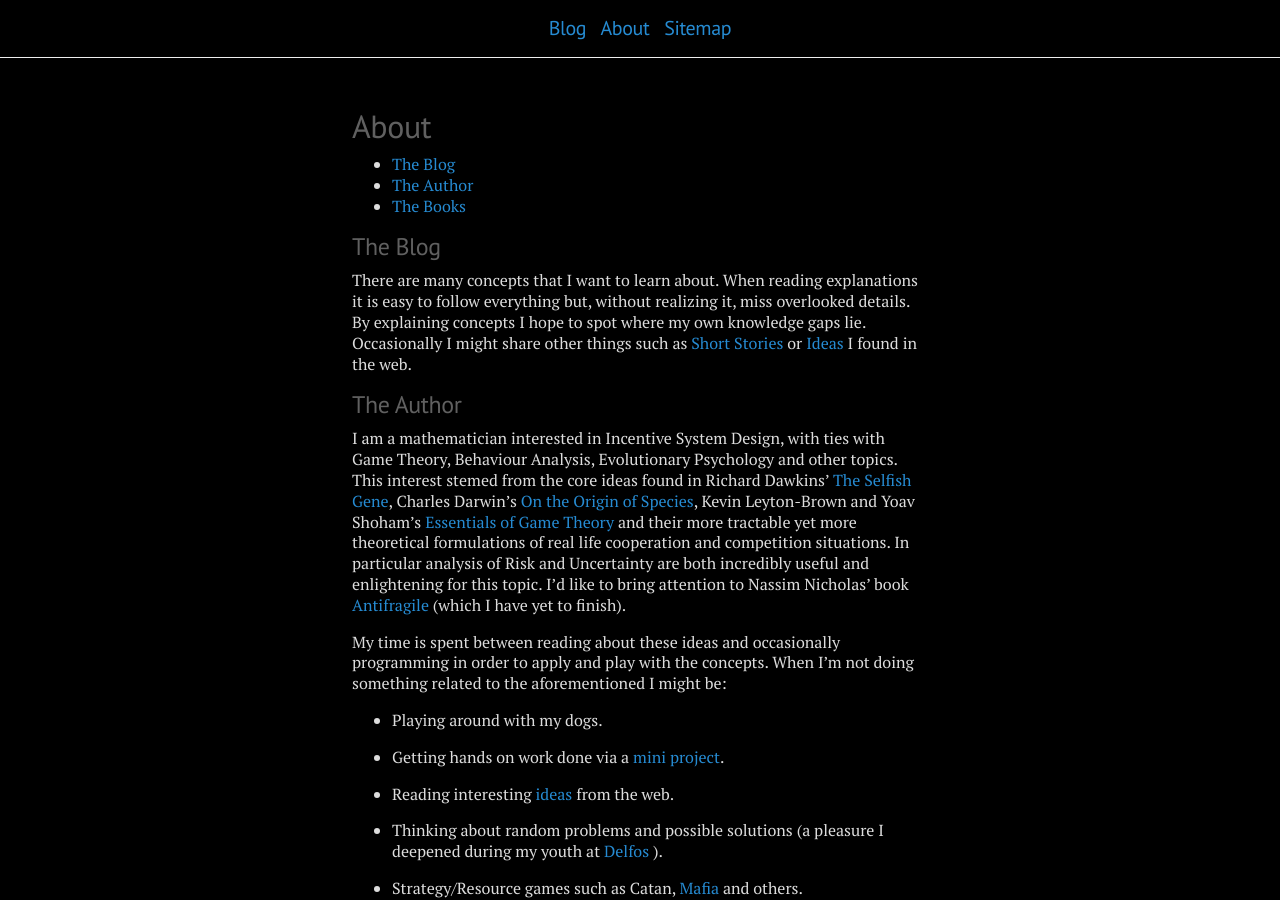
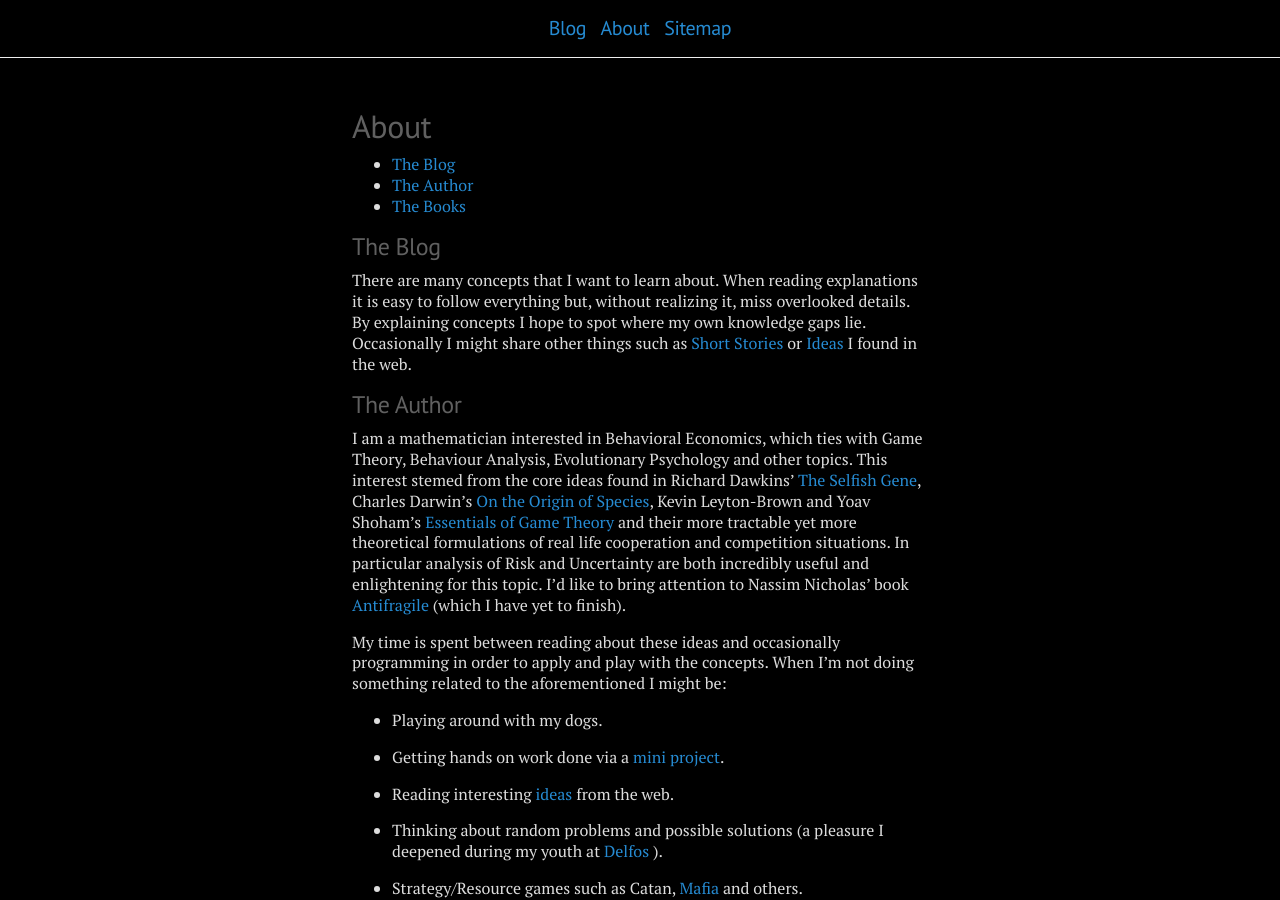
Before and after one commit to migueltorrescosta/migueltorrescosta.github.io, a Jekyll site: the page built from page_About.md, in a window 1280 px wide and 900 px high. Built offline with Jekyll 4.4.1, drawn with Linux system fonts in a browser that asks for light colours.

Commit message:
Rephrasing: Incentive System Design -> Behaviour Economics

```diff
--- a/page_About.md
+++ b/page_About.md
@@ -14,7 +14,7 @@ There are many concepts that I want to learn about. When reading explanations it
 
 ## The Author
 
-I am a mathematician interested in Incentive System Design, with ties with Game Theory, Behaviour Analysis, Evolutionary Psychology and other topics. This interest stemed from the core ideas found in Richard Dawkins' [The Selfish Gene](https://www.goodreads.com/book/show/61535.The_Selfish_Gene), Charles Darwin's [On the Origin of Species](https://www.goodreads.com/book/show/22463.The_Origin_of_Species), Kevin Leyton-Brown and Yoav Shoham's [Essentials of Game Theory](https://www.goodreads.com/book/show/4253377-essentials-of-game-theory) and their more tractable yet more theoretical formulations of real life cooperation and competition situations. In particular analysis of Risk and Uncertainty are both incredibly useful and enlightening for this topic. I'd like to bring attention to Nassim Nicholas' book [Antifragile](https://www.goodreads.com/book/show/13530973-antifragile) (which I have yet to finish).
+I am a mathematician interested in Behavioral Economics, which ties with Game Theory, Behaviour Analysis, Evolutionary Psychology and other topics. This interest stemed from the core ideas found in Richard Dawkins' [The Selfish Gene](https://www.goodreads.com/book/show/61535.The_Selfish_Gene), Charles Darwin's [On the Origin of Species](https://www.goodreads.com/book/show/22463.The_Origin_of_Species), Kevin Leyton-Brown and Yoav Shoham's [Essentials of Game Theory](https://www.goodreads.com/book/show/4253377-essentials-of-game-theory) and their more tractable yet more theoretical formulations of real life cooperation and competition situations. In particular analysis of Risk and Uncertainty are both incredibly useful and enlightening for this topic. I'd like to bring attention to Nassim Nicholas' book [Antifragile](https://www.goodreads.com/book/show/13530973-antifragile) (which I have yet to finish).
 
 My time is spent between reading about these ideas and occasionally programming in order to apply and play with the concepts. When I'm not doing something related to the aforementioned I might be:
 
```
